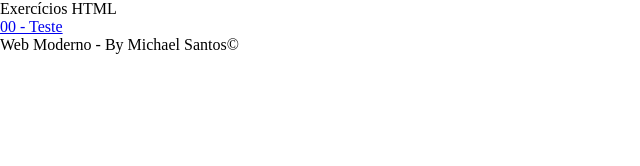
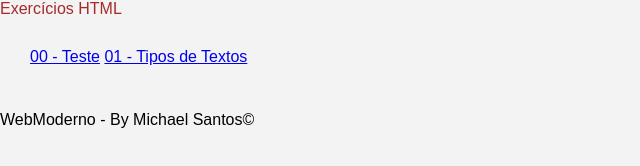
Before and after one commit to michaelmdrs/desenvolvimento-web-completo, a plain HTML site: page HTML/index.html in a window 1280 px wide. Shown: the whole page, without its empty margins (0-640 px from the left). Drawn offline with Linux system fonts and the light colour scheme; files that its build step writes are made by us from their sources.

Commit message:
Add arquivo css e texto1 (texto HTML)

```diff
--- a/HTML/index.html
+++ b/HTML/index.html
@@ -1,5 +1,5 @@
 <!DOCTYPE html>
-<html lang="en">
+<html lang="pt-br">
 <head>
     <meta charset="UTF-8">
     <meta http-equiv="X-UA-Compatible" content="IE=edge">
@@ -14,11 +14,12 @@
     </header>
     <nav>
         <a href="exercicios/teste.html">00 - Teste</a>
+        <a href="exercicios/texto1.html">01 - Tipos de Textos</a>
     </nav>
     <section id="conteudo"></section>
 
     <footer>
-        Web Moderno - By Michael Santos&copy;
+        WebModerno - By Michael Santos&copy;
     </footer>
 
     <script>
--- /dev/null
+++ b/HTML/style.css
@@ -0,0 +1,23 @@
+* {
+    box-sizing: border-box;
+    margin: 0;
+    padding: 0;
+}
+
+body {
+    background: rgb(243, 243, 243);
+    font-family: sans-serif;
+}
+
+header {
+    color: brown;
+}
+
+nav {
+    margin: 15px;
+    padding: 15px;
+}
+
+#conteudo {
+    margin: 30px 0px;
+}
```
Also changed, not shown: HTML/exercicios/texto1.html (added, +17 -0 lines).
